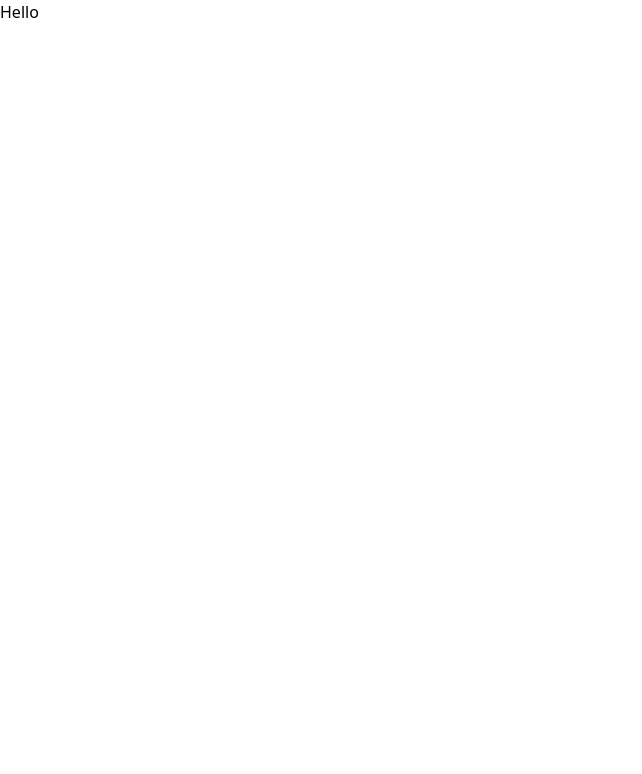
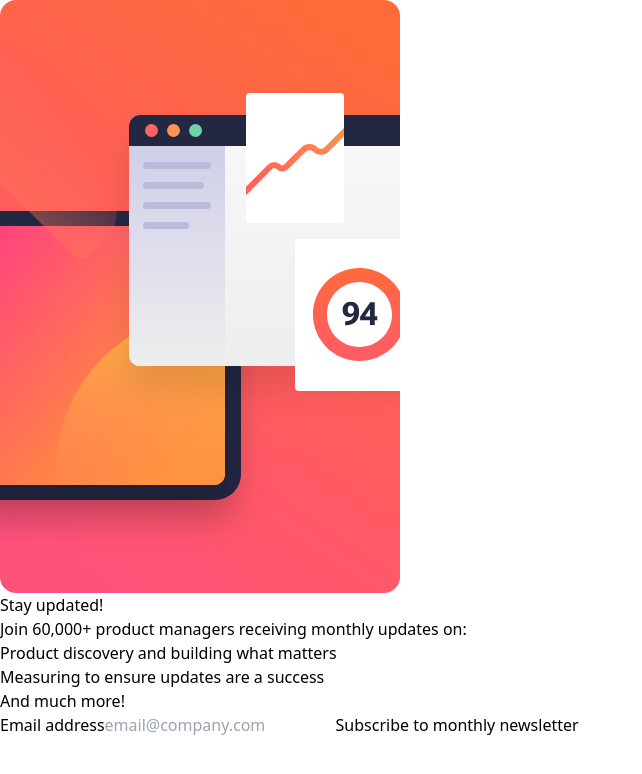
Before and after one commit to dev-paulL/newsletter-signup-react, a React (Vite) app: page / in a window 1280 px wide. Shown: the top 774 px of the page, without its empty margins (0-642 px from the left). Built offline with nearby package versions, Linux system fonts and the light colour scheme.

Commit message:
added text & structure for the first screen

```diff
--- a/src/App.tsx
+++ b/src/App.tsx
@@ -1,9 +1,28 @@
+import headerPictureMobile from "./assets/images/illustration-sign-up-mobile.svg";
+import headerPictureDesktop from "./assets/images/illustration-sign-up-desktop.svg";
+
 function App() {
-   return (
-    <>
-      <h1>Hello</h1>
-    </>
-  )
+  return (
+    <main>
+      <picture>
+        <source srcSet={headerPictureDesktop} media="(min-width: 60rem)" />
+        <img src={headerPictureMobile} alt="" />
+      </picture>
+
+      <h1>Stay updated!</h1>
+      <p>Join 60,000+ product managers receiving monthly updates on:</p>
+      <ul>
+        <li>Product discovery and building what matters</li>
+        <li>Measuring to ensure updates are a success</li>
+        <li>And much more!</li>
+      </ul>
+      <form>
+        <label htmlFor="email">Email address</label>
+        <input type="email" placeholder="email@company.com" id="email" />
+        <button type="submit">Subscribe to monthly newsletter</button>
+      </form>
+    </main>
+  );
 }
 
-export default App
+export default App;
```
